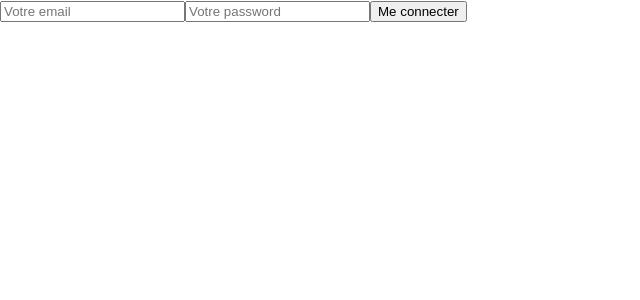
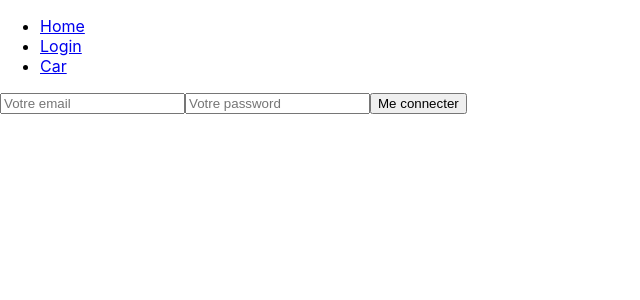
Before and after one commit to Jojotartiflette/Laravel-Api-React-JS, a React (Create React App) app in the folder app_react/: page /login in a window 1280 px wide. Shown: the top 300 px of the page, without its empty margins (0-640 px from the left). Built offline with nearby package versions, Linux system fonts and the light colour scheme.

Commit message:
Use React Router Dom

```diff
--- a/app_react/package.json
+++ b/app_react/package.json
@@ -8,6 +8,7 @@
     "@testing-library/user-event": "^7.2.1",
     "react": "^16.13.1",
     "react-dom": "^16.13.1",
+    "react-router-dom": "^5.2.0",
     "react-scripts": "3.4.3"
   },
   "scripts": {
--- a/app_react/src/App.js
+++ b/app_react/src/App.js
@@ -4,11 +4,33 @@ import './App.css';
 import Welcome from './components/Welcome';
 import Car from './components/Car';
 import Login from './components/Login';
+import { BrowserRouter as Router, Route, Link, Switch } from 'react-router-dom';
 
 function App() {
   return (
     <>
-      <Login />
+      <Router>
+        <div>
+          <nav>
+            <ul>
+              <li>
+                <Link to="/">Home</Link>
+              </li>
+              <li>
+                <Link to="/login">Login</Link>
+              </li>
+              <li>
+                <Link to="/car">Car</Link>
+              </li>
+            </ul>
+          </nav>
+          <Switch>
+            <Route exact path="/" component={Welcome}/>
+            <Route path="/login" component={Login}/>
+            <Route path="/car" component={Car}/>
+          </Switch>
+        </div>
+      </Router>
     </>
   );
 }
--- a/app_react/src/components/Login.js
+++ b/app_react/src/components/Login.js
@@ -14,7 +14,7 @@ class Login extends React.Component
     }
 
     render() {
-        return(
+        return (
             <>
                 <form method="POST">
                     <input type="text" name="email" placeholder="Votre email" onChange={this.email}/>
```
Also changed, not shown: 1 other file (tests, documents, lock files or other folders).
